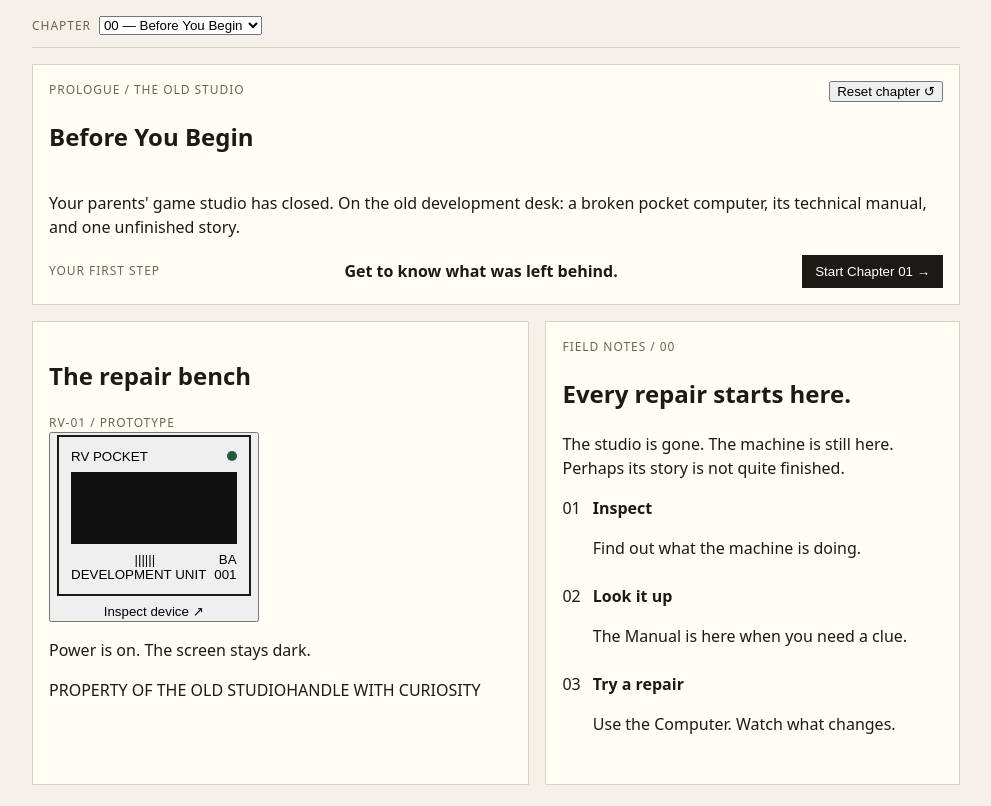
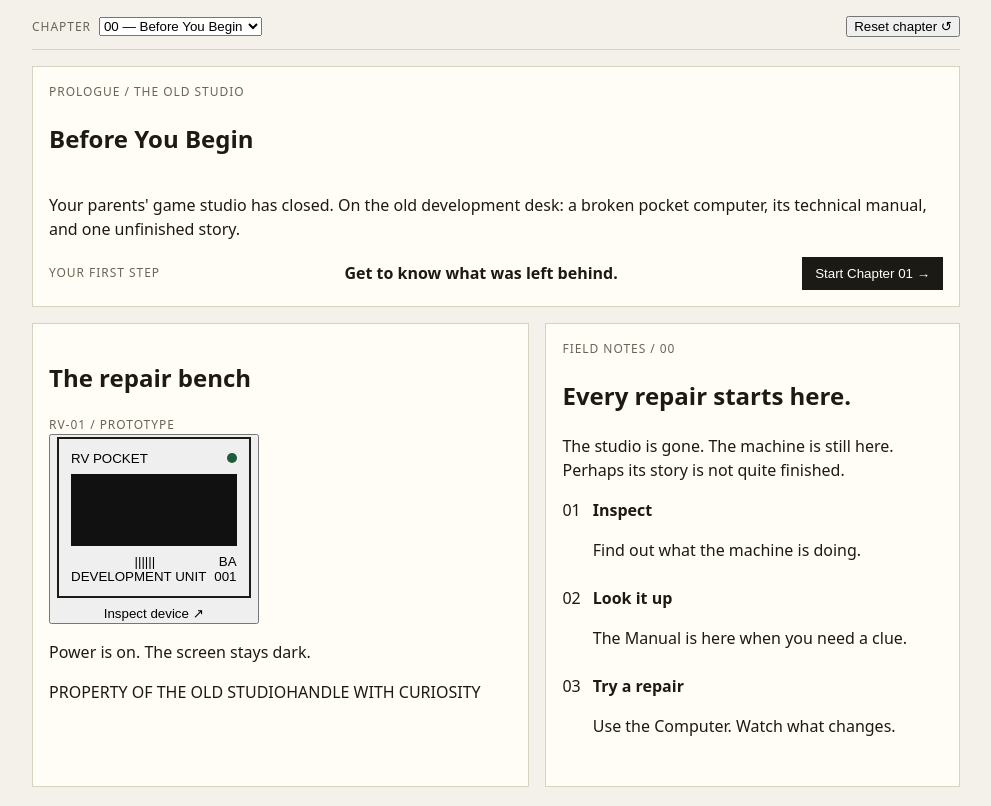
Before and after one commit to asdfkwang/rv-pocket, a website with bundled scripts: page index.html in a window 1280 px wide. Shown: the top 806 px of the page, without its empty margins (144-1135 px from the left). Built offline with nearby package versions, Linux system fonts and the light colour scheme.

Commit message:
ui: move reset chapter to top bar next to chapter select

```diff
--- a/src/main.ts
+++ b/src/main.ts
@@ -22,11 +22,11 @@ function render() {
   const complete = missionComplete(state);
   document.title = `Chapter ${String(chapter.id).padStart(2, "0")} — ${chapter.title} | RV Pocket`;
   app.innerHTML = `<div class="app-shell">
-    <div class="chapter-select"><label class="eyebrow" for="chapter-select">CHAPTER</label><select id="chapter-select">${chapters.map((item) => `<option value="${item.id}" ${item.id === chapter.id ? "selected" : ""}>${String(item.id).padStart(2, "0")} — ${e(item.title)}</option>`).join("")}</select></div>
+    <div class="top-bar"><div class="chapter-select"><label class="eyebrow" for="chapter-select">CHAPTER</label><select id="chapter-select">${chapters.map((item) => `<option value="${item.id}" ${item.id === chapter.id ? "selected" : ""}>${String(item.id).padStart(2, "0")} — ${e(item.title)}</option>`).join("")}</select></div><button id="reset-mission" class="reset-button" data-action="reset">Reset chapter <span aria-hidden="true">↺</span></button></div>
     <main id="main-content" tabindex="-1">
       ${routeNotice ? `<p class="route-notice">${e(routeNotice)}</p>` : ""}
       <section class="mission-header" aria-labelledby="mission-title">
-        <div class="mission-heading"><div><span class="eyebrow">${chapter.id === 0 ? "PROLOGUE / THE OLD STUDIO" : "FIRST REPAIR / DIAGNOSTIC ACCESS"}</span><h1 id="mission-title" tabindex="-1">${e(chapter.title)}</h1></div><button id="reset-mission" class="reset-button" data-action="reset">Reset chapter <span aria-hidden="true">↺</span></button></div>
+        <div class="mission-heading"><div><span class="eyebrow">${chapter.id === 0 ? "PROLOGUE / THE OLD STUDIO" : "FIRST REPAIR / DIAGNOSTIC ACCESS"}</span><h1 id="mission-title" tabindex="-1">${e(chapter.title)}</h1></div></div>
         <p class="mission-observation">${e(chapter.mission.initialObservation)}</p>
         <div class="mission-objective"><span class="eyebrow">${chapter.id === 0 ? "YOUR FIRST STEP" : "MISSION"}</span><strong>${e(chapter.mission.summary)}</strong>${chapter.id === 0 ? `<button id="start-chapter" class="button primary" data-action="start">Start Chapter 01 <span aria-hidden="true">→</span></button>` : `<span class="mission-status ${complete ? "complete" : ""}">${complete ? "REPAIR COMPLETE" : "IN PROGRESS"}</span>`}</div>
       </section>
--- a/src/style.css
+++ b/src/style.css
@@ -52,14 +52,21 @@ body {
   flex-wrap: wrap;
 }
 
-.chapter-select {
+.top-bar {
   display: flex;
-  justify-content: flex-start;
+  justify-content: space-between;
   align-items: center;
-  gap: 8px;
+  gap: 12px;
+  flex-wrap: wrap;
   margin-bottom: 16px;
   padding-bottom: 12px;
   border-bottom: 1px solid var(--line);
+}
+
+.chapter-select {
+  display: flex;
+  align-items: center;
+  gap: 8px;
 }
 
 .site-footer {
```
